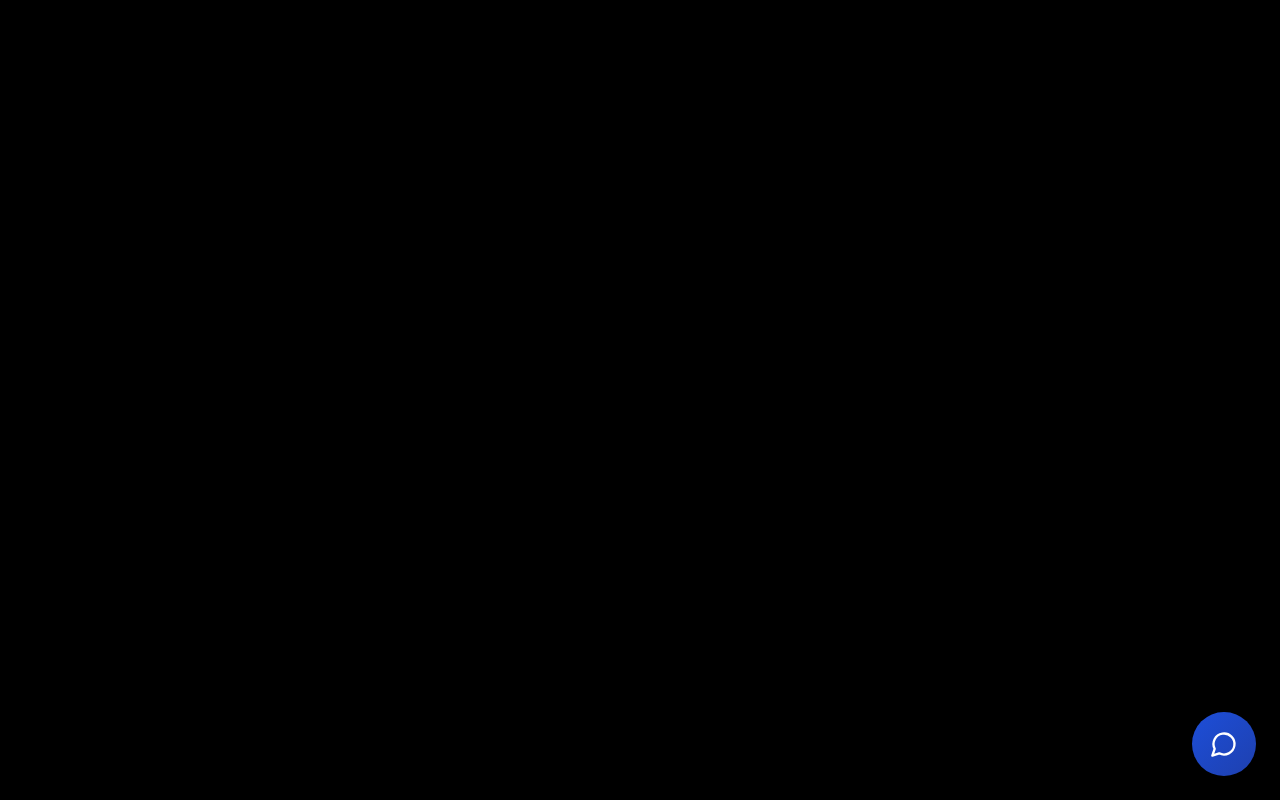
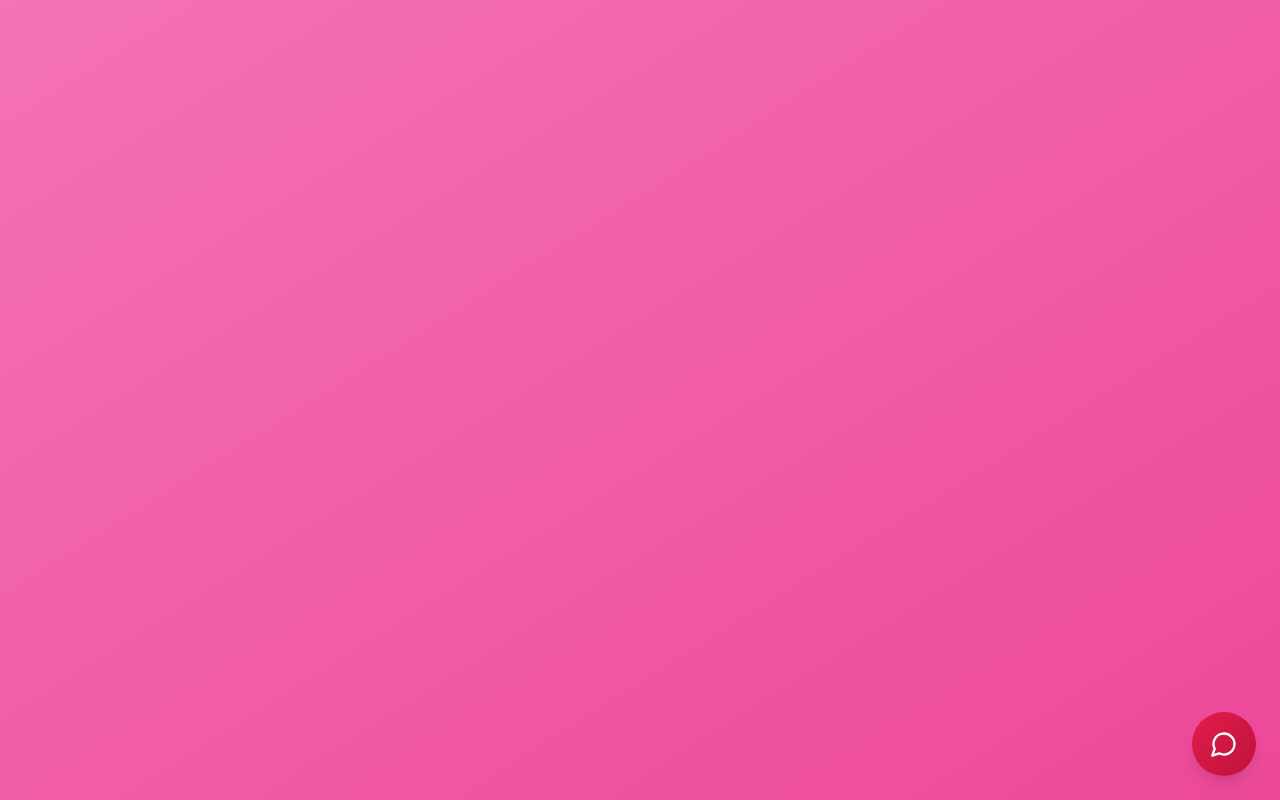
Before and after one commit to Lyzr-Apps/support-bot-modern-lab, a Next.js app: page / in a window 1280 px wide. Built offline with nearby package versions, Linux system fonts and the light colour scheme.

Commit message:
feat: applied pink gradient background and updated chat button color

```diff
--- a/app/page.tsx
+++ b/app/page.tsx
@@ -201,12 +201,12 @@ export default function Home() {
   }
 
   return (
-    <div className="min-h-screen bg-black">
+    <div className="min-h-screen bg-gradient-to-br from-pink-400 to-pink-500">
       {/* Floating Chat Button (Collapsed State) */}
       {!isOpen && (
         <button
           onClick={() => setIsOpen(true)}
-          className="fixed bottom-6 right-6 w-16 h-16 bg-gradient-to-br from-blue-700 to-blue-800 hover:from-blue-800 hover:to-blue-900 text-white rounded-full shadow-lg hover:shadow-xl transition-all duration-200 flex items-center justify-center z-50"
+          className="fixed bottom-6 right-6 w-16 h-16 bg-gradient-to-br from-rose-600 to-rose-700 hover:from-rose-700 hover:to-rose-800 text-white rounded-full shadow-lg hover:shadow-xl transition-all duration-200 flex items-center justify-center z-50"
           aria-label="Open chat"
         >
           <MessageCircle className="w-7 h-7" />
```
